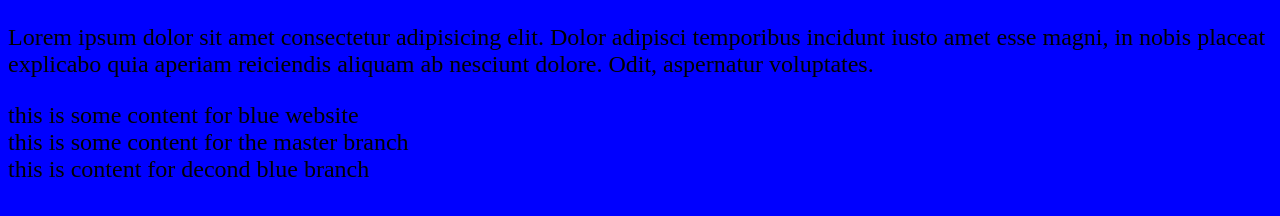
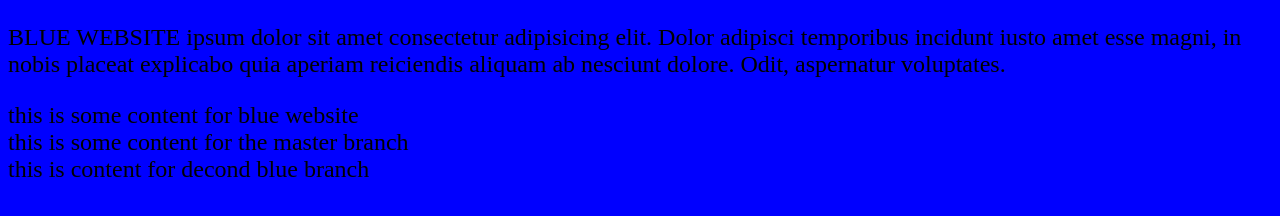
Before and after one commit to ALEXBIILZ2K/html-demo, a plain HTML site: page index.html in a window 1280 px wide. Drawn offline with Linux system fonts and the light colour scheme.

Commit message:
changed lorem to BLUE WEBSITE

```diff
--- a/index.html
+++ b/index.html
@@ -14,7 +14,7 @@
 	</style>
 </head>
 <body>
-	<p>Lorem ipsum dolor sit amet consectetur adipisicing elit. Dolor adipisci temporibus incidunt iusto amet esse magni, in nobis placeat explicabo quia aperiam reiciendis aliquam ab nesciunt dolore. Odit, aspernatur voluptates.</p>
+	<p>BLUE WEBSITE ipsum dolor sit amet consectetur adipisicing elit. Dolor adipisci temporibus incidunt iusto amet esse magni, in nobis placeat explicabo quia aperiam reiciendis aliquam ab nesciunt dolore. Odit, aspernatur voluptates.</p>
 	<div class="blue">
 		this is some content for blue website
 	</div>
```
